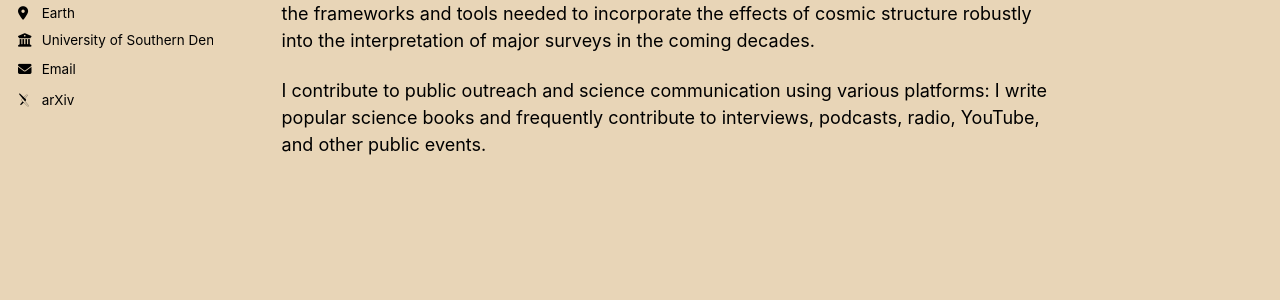
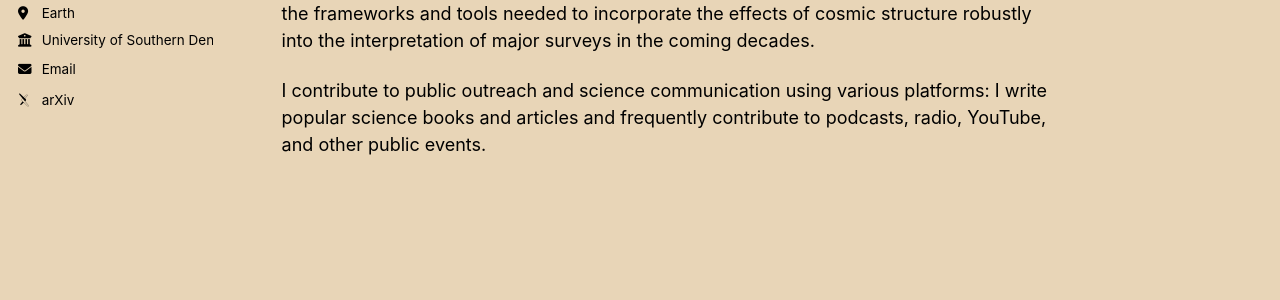
Before and after one commit to sofiemariekoksbang/sofiemariekoksbang.github.io, a Jekyll site: the page built from _pages/about.md, in a window 1280 px wide. Shown: the part 410-710 px from the top of the page. Built offline with Jekyll 4.4.1, drawn with Linux system fonts in a browser that asks for light colours; some web fonts are replaced; a script bundle is joined from its source files by our own code; library files that are not in the unit come from our copies.

Commit message:
Update about.md

```diff
--- a/_pages/about.md
+++ b/_pages/about.md
@@ -12,4 +12,4 @@ I am an Associate Professor of Theoretical Physics at the University of Southern
 
 A central goal of my work is to build a unique research program that spans the full pipeline from relativistic theory through simulations to observational cosmology. I aim to develop the frameworks and tools needed to incorporate the effects of cosmic structure robustly into the interpretation of major surveys in the coming decades.
 
-I contribute to public outreach and science communication using various platforms: I write popular science books and frequently contribute to interviews, podcasts, radio, YouTube, and other public events.
+I contribute to public outreach and science communication using various platforms: I write popular science books and articles and frequently contribute to podcasts, radio, YouTube, and other public events.
```
